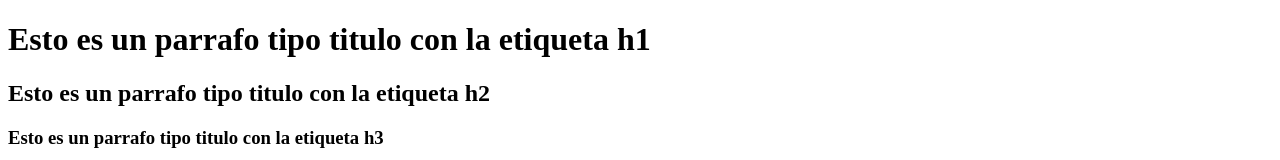
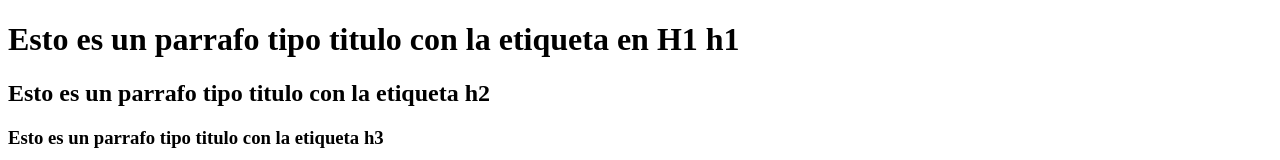
Before and after one commit to yjpinilla/MisonTicUTP, a plain HTML site: page index.html in a window 1280 px wide. Shown: the top 160 px of the page. Drawn offline with Linux system fonts and the light colour scheme.

Commit message:
Update index.html

```diff
--- a/index.html
+++ b/index.html
@@ -10,7 +10,7 @@
 
     <!--ETIQUETAS-->
     <!--Etiquetas Titulos-->
-    <h1>Esto es un parrafo tipo titulo con la etiqueta h1</h1>
+    <h1>Esto es un parrafo tipo titulo con la etiqueta en H1 h1</h1>
     <h2>Esto es un parrafo tipo titulo con la etiqueta h2</h2>
     <h3>Esto es un parrafo tipo titulo con la etiqueta h3</h3>
     <h4>Esto es un parrafo tipo titulo con la etiqueta h4</h4>
```
